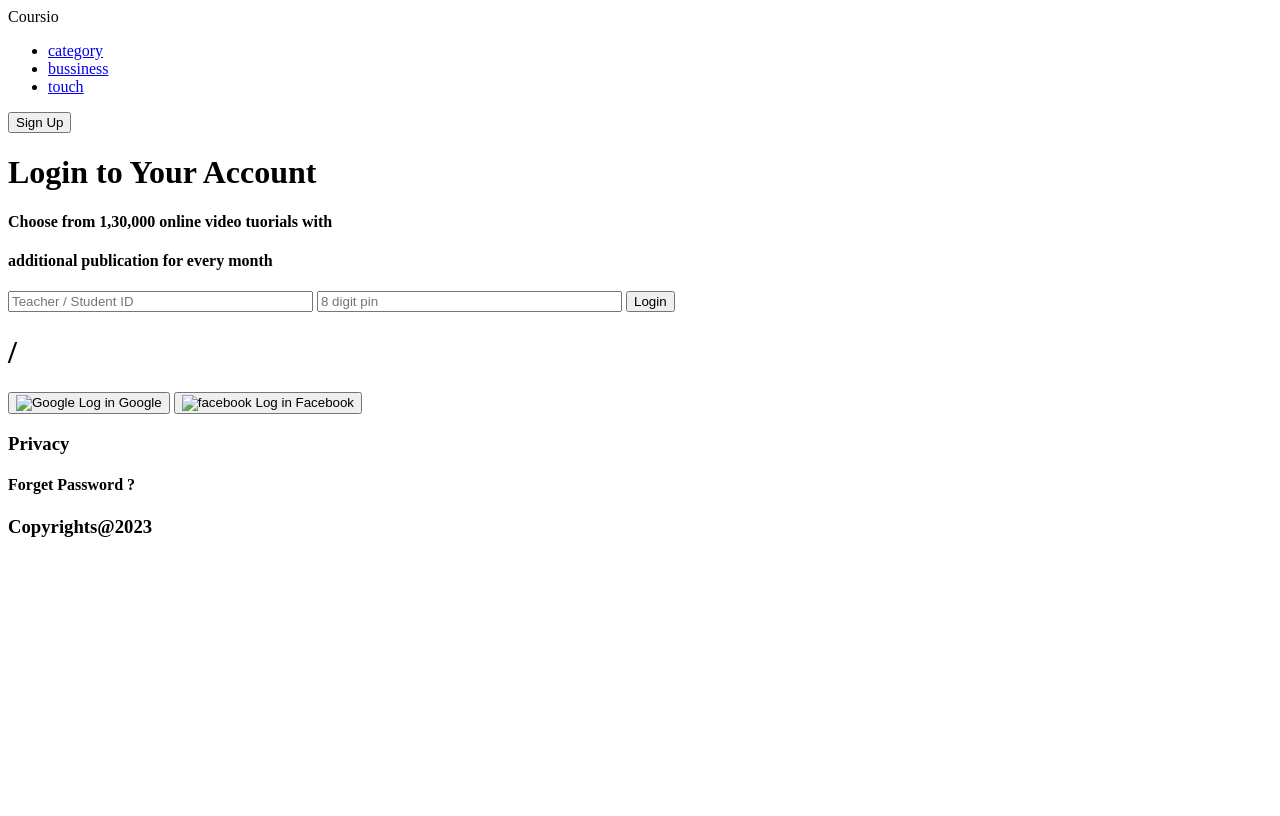
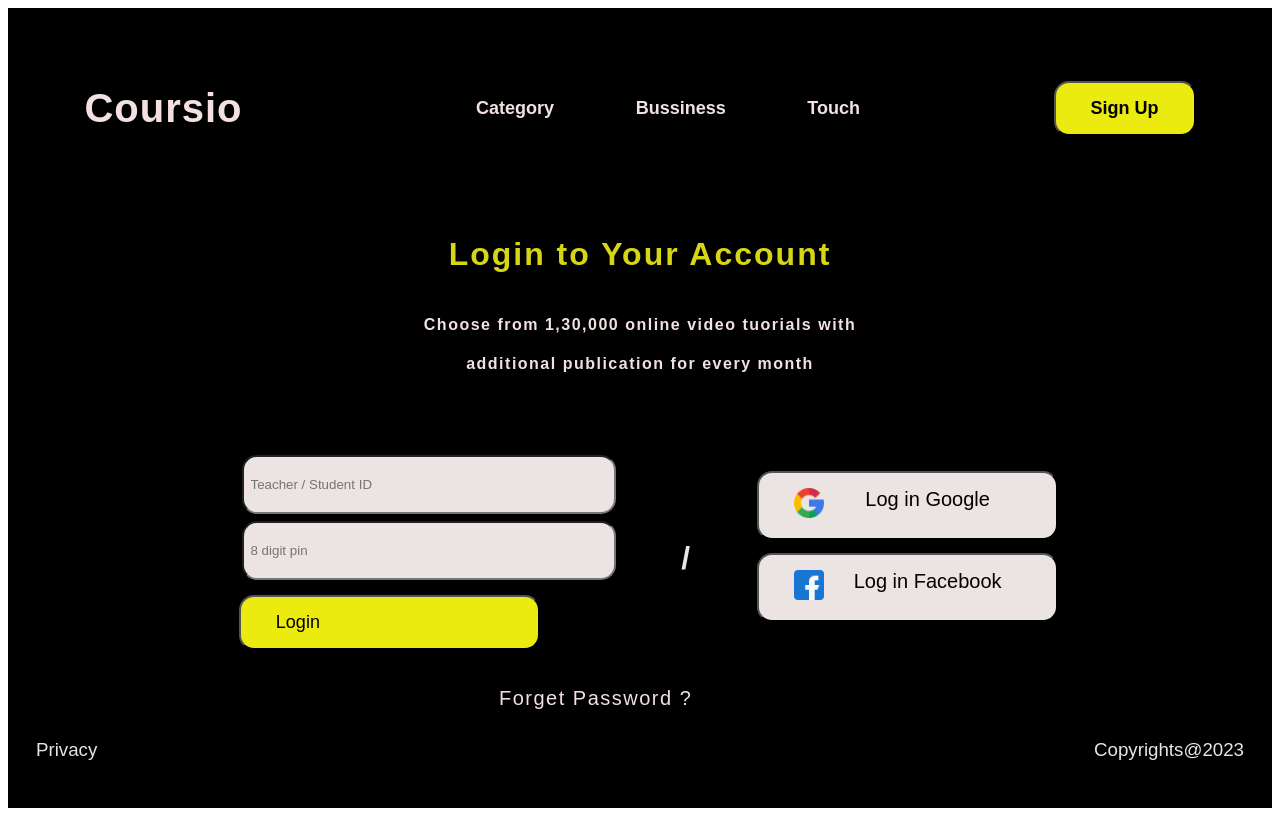
Before and after one commit to Jovitha028/UI-task, a plain HTML site: page index.html in a window 1280 px wide. Drawn offline with Linux system fonts and the light colour scheme; files that its build step writes are made by us from their sources.

Commit message:
Update index.html

```diff
--- a/index.html
+++ b/index.html
@@ -4,7 +4,7 @@
 <meta charset="UTF-8">
 <meta http-equiv="X-UA-Compatible" content="IE=edge">
 <meta name="viewport" content="width=device-width, initial-scale=1.0">
-<link rel="stylesheet" href="..//CDS/Assets/style.css">
+<link rel="stylesheet" href="style.css">
 <title>Document</title>
 </head>
 <body>
@@ -34,11 +34,11 @@
 <div class="social">
 <button class="sign-in" size="40">
 <span class="image">
-<img src="..//CDS/Assets/images/google.png" alt="Google">
+<img src="google.png" alt="Google">
 </span><span class="text">Log in Google</span>
 </button>
 <button class="sign-in">
-<span class="image"><img src="..//CDS/Assets/images/facebook.png"
+<span class="image"><img src="facebook.png"
 alt="facebook"></span>
 </span><span class="text">Log in Facebook</span>
 </button>
```
